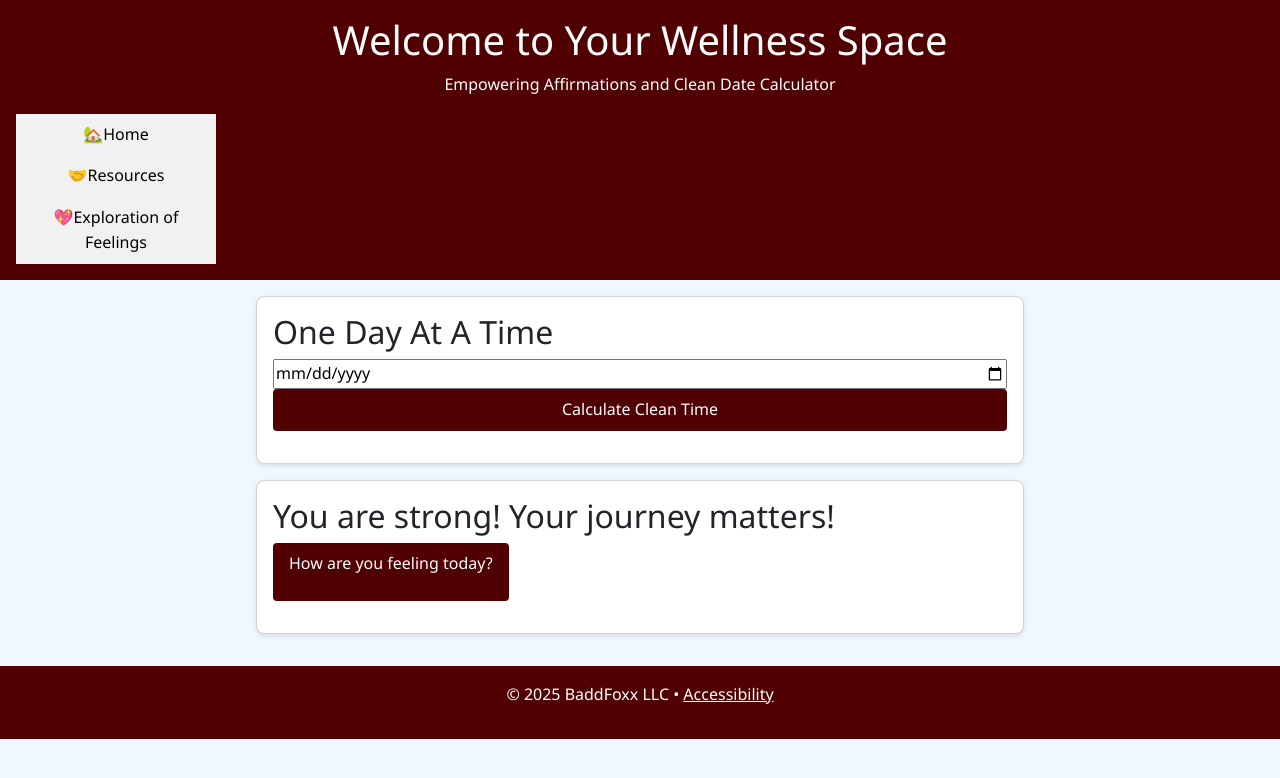
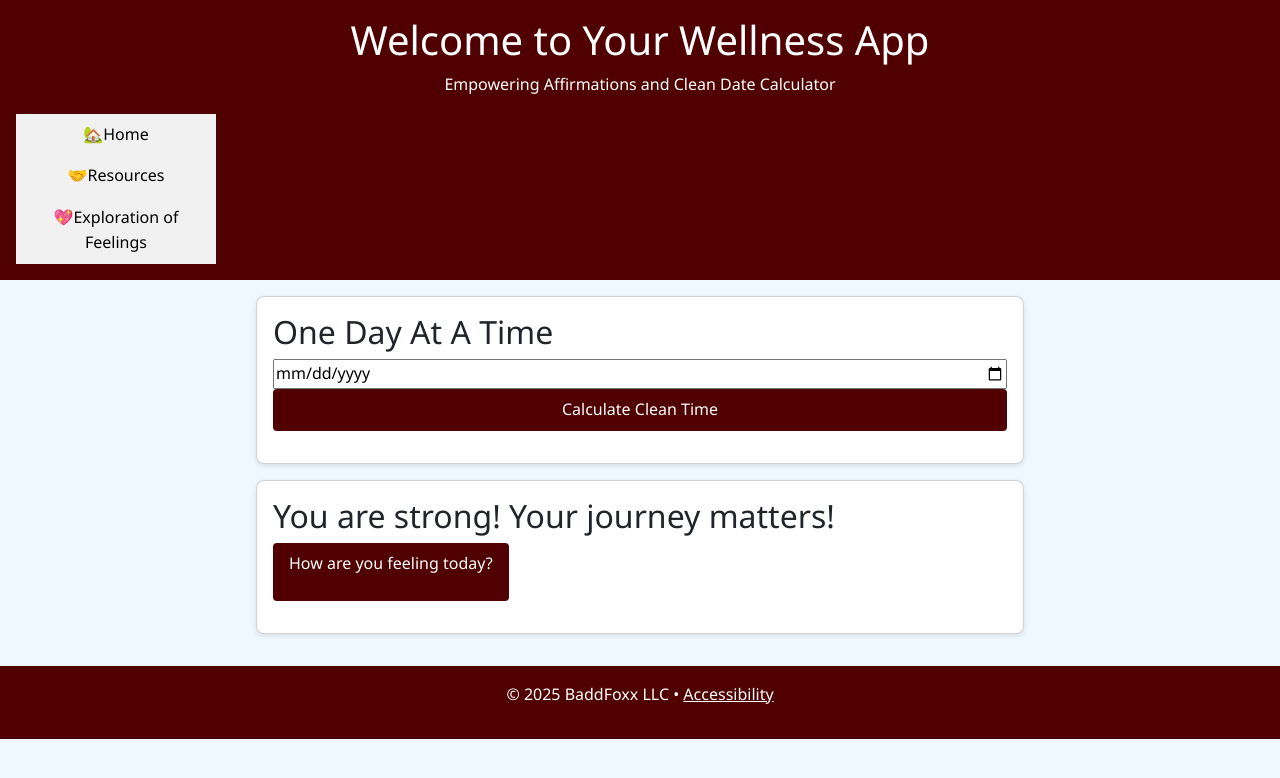
Before and after one commit to spacepiratetodd-a11y/Recovery-Relapse, a plain HTML site: page index.html in a window 1280 px wide. Drawn offline with nearby package versions, Linux system fonts and the light colour scheme.

Commit message:
completing notes

```diff
--- a/index.html
+++ b/index.html
@@ -4,6 +4,7 @@
   <meta charset="UTF-8">
   <meta name="viewport" content="width=device-width, initial-scale=1">
   <link href="https://cdn.jsdelivr.net/npm/bootstrap@5.3.3/dist/css/bootstrap.min.css" rel="stylesheet">
+  <!-- Script for the Calendar -->
   <script src="https://cdn.jsdelivr.net/npm/bootstrap@5.3.3/dist/js/bootstrap.bundle.min.js"></script>
   <title>Your Wellness App</title>
   <style>
@@ -87,7 +88,7 @@ li a:hover {
 <body>
 
   <header>
-    <h1>Welcome to Your Wellness Space</h1>
+    <h1>Welcome to Your Wellness App</h1>
     <p>Empowering Affirmations and Clean Date Calculator</p>
 
     <ul>
@@ -112,6 +113,7 @@ li a:hover {
 <script>
   // JavaScript function to calculate duration, Defining the function
   function calculateDuration() {
+    //const = declaring a constant
     const input = document.getElementById("cleanDate").value;
     const result = document.getElementById("result");
 
@@ -128,7 +130,8 @@ li a:hover {
       result.textContent = "That date is in the future. Please select a past date.";
       return;
     }
-    //Using operators to calculate the difference
+    //Using math operators to calculate the difference, elements getFullYear, getMonth, getDate are
+    //how you get JS to pull the current year, month, and day.
     let years = today.getFullYear() - cleanDate.getFullYear();
     let months = today.getMonth() - cleanDate.getMonth();
     let days = today.getDate() - cleanDate.getDate();
```
